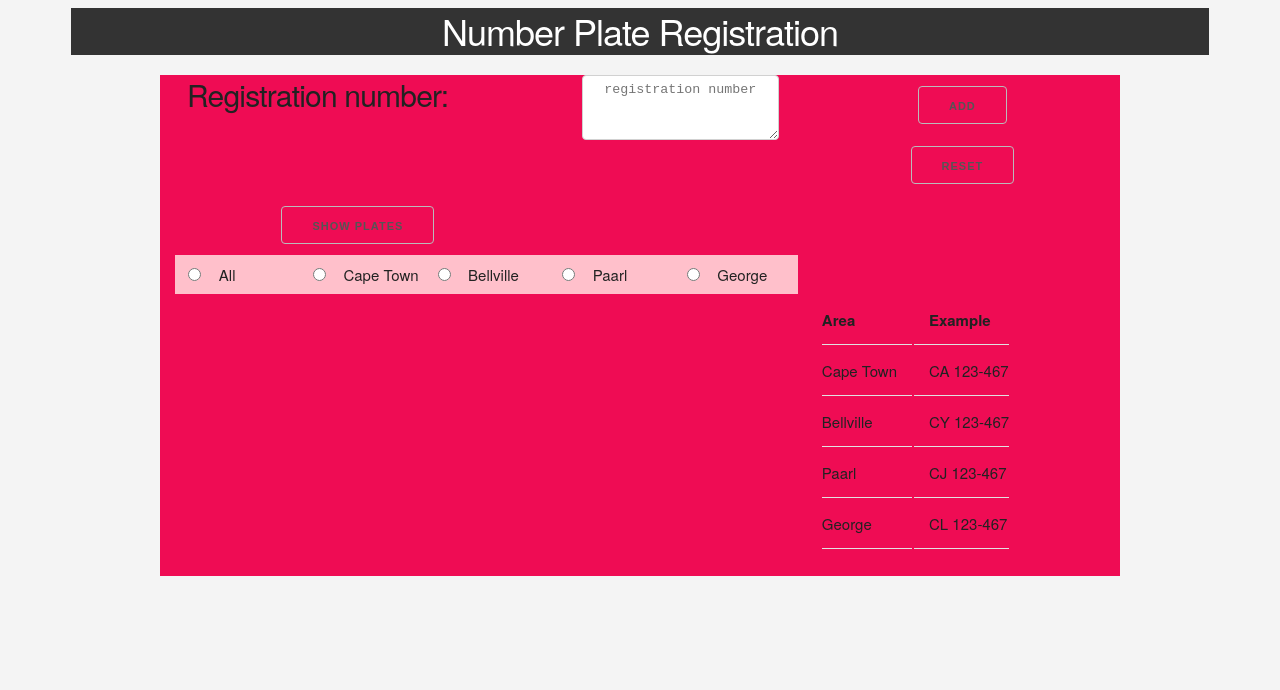
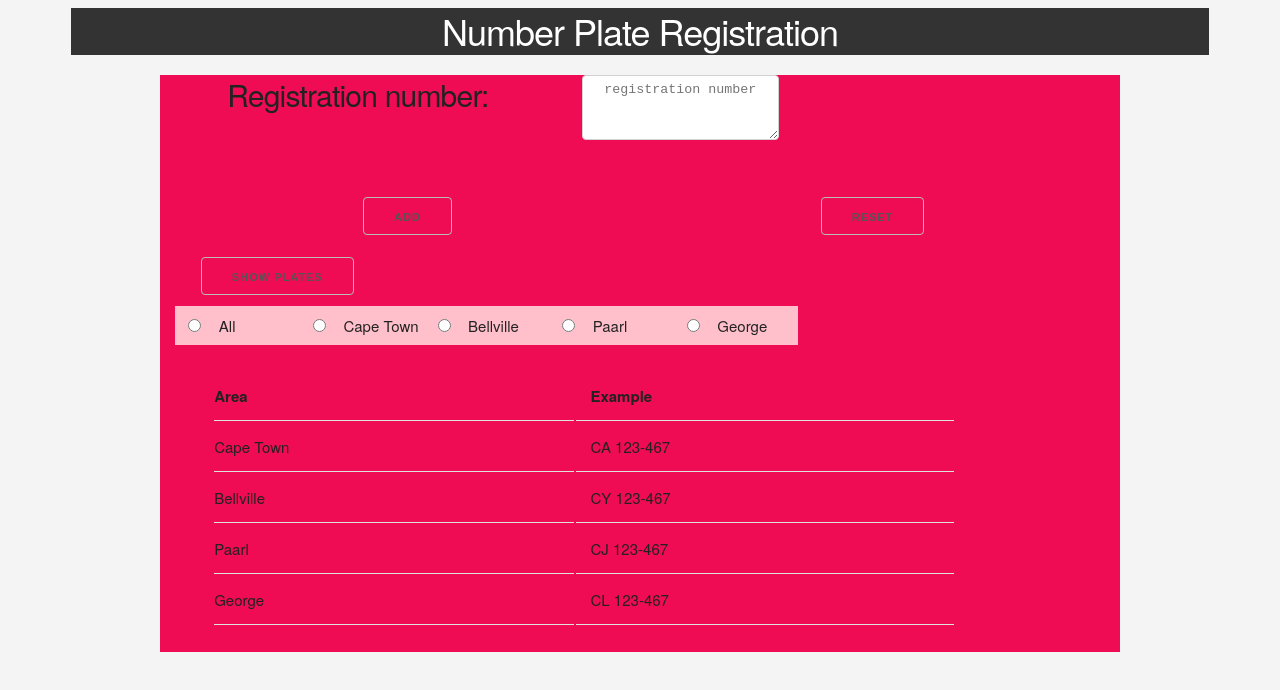
Before and after one commit to TaSiya/registration_numbers, a plain HTML site: page index.html in a window 1280 px wide. Drawn offline with Linux system fonts and the light colour scheme.

Commit message:
html changes

```diff
--- a/css/registration_number.css
+++ b/css/registration_number.css
@@ -20,6 +20,10 @@ textarea:hover{
    background-color: #eee;
    font-size: 16px;
    font-weight: bold;
+}
+
+table{
+   width: 80%;
 }
 
 li{
@@ -67,13 +71,16 @@ button:hover{
 
 }
 
-#rightAdd{
-   margin: 0 1em;
-}
 
 #addElements{
   width:100%;
 }
+
+#topBtns{
+   display: grid;
+   grid-template-columns: 1fr 1fr;
+}
+
 
 @media(min-width:550px){
    #addElements{
@@ -84,6 +91,16 @@ button:hover{
       grid-template-columns: 1fr 1fr 1fr ;
       text-align: left;
    }
+
+   #topBtns{
+      display: grid;
+      grid-template-columns: 2fr 2fr;
+      text-align: center;
+   }
+   .showBtn{
+      text-align: center;
+   }
+
 }
 @media (min-width:820px) {
 
@@ -91,6 +108,10 @@ button:hover{
       display:grid;
       grid-template-columns: 1fr 1fr 1fr 1fr 1fr;
       text-align: left;
+   }
+
+   #tables{
+      width: 100%;
    }
  }
 
@@ -157,7 +178,5 @@ button:hover{
       margin: auto;
    }
 
-   #tables{
-     float:right;
-   }
+
 }
--- a/index.html
+++ b/index.html
@@ -20,24 +20,33 @@
 
       <div class="container">
          <div class="row" id='row1'>
-            <div class="four columns">
+            <div class="five columns">
                <h4>Registration number:</h4>
             </div>
-            <div class="five columns">
+            <div class="three columns">
                <form class="form1">
                   <textarea name="userName" class='registrationInput' placeholder="registration number" rows="3" cols="20"></textarea>
                </form>
             </div>
-            <div class="two columns">
-               <button type="button" name="addBtn" class='addBtn'>Add </button>
-               <button type="button" name="resetBtn" class='resetBtn'>Reset</button>
+
+         </div>
+
+         <div class="row">
+            <div class="twelve columns" id='topBtns'>
+               <div >
+                  <button type="button" name="addBtn" class='addBtn'>Add </button>
+               </div>
+               <div >
+                  <button type="button" name="resetBtn" class='resetBtn'>Reset</button>
+               </div>
             </div>
          </div>
 
          <div class="row">
-            <div class="five columns">
+            <div class="three columns">
                <button type="button" name="showBtn" class='showBtn'>Show plates</button>
             </div>
+
          </div>
 
          <div class="row">
```
